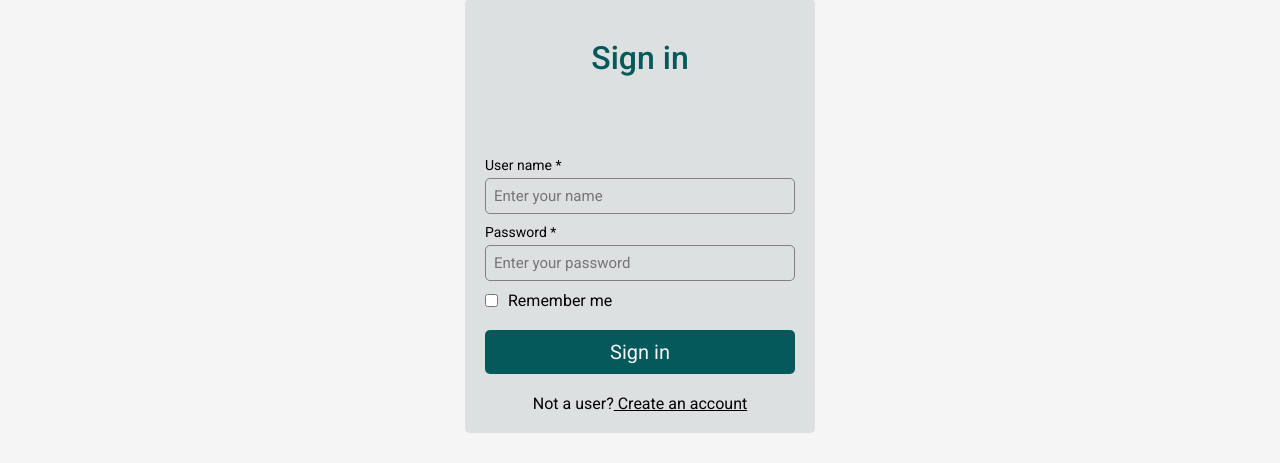
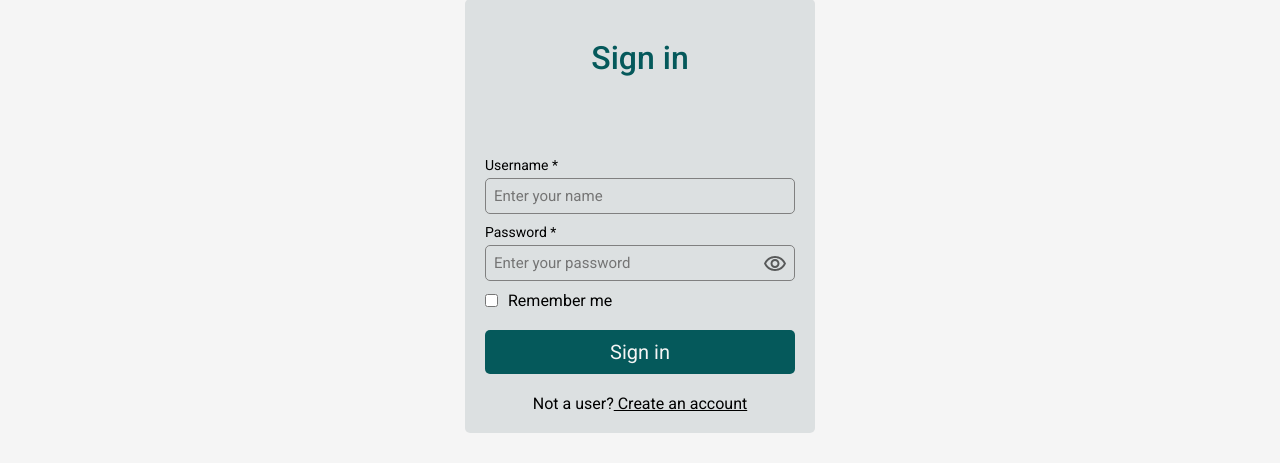
Before and after one commit to salimdawood/Lebanese-Homemade-Frontend, a React (Create React App) app: page /signin in a window 1280 px wide. Shown: the part 145-608 px from the top of the page. Built offline with nearby package versions, Linux system fonts and the light colour scheme; no server answers.

Commit message:
code-clean

```diff
--- a/src/pages/SignIn.jsx
+++ b/src/pages/SignIn.jsx
@@ -7,6 +7,8 @@ import {URL_PATH} from '../constantVariables/path'
 import useAuth from '../hooks/useAuth'
 //context
 import {notificationContext} from '../context/notificationContext'
+//components
+import FormInput from '../components/FormInput'
 
 const SignIn = () => {
 
@@ -57,19 +59,43 @@ const SignIn = () => {
     setUserInfo({ ...userInfo, [e.target.name]: e.target.value });
   }
 
+  const userInput = [
+    {
+      id:1,
+      name:"name",
+      type:"text",
+      placeholder:"Enter your name",
+      errorMessage:"User name should be between 3-30 characters, and should include only letters,numbers,' and spaces.",
+      required:true,
+      label:"Username *",
+      pattern:"^[a-zA-Z0-9\u0621-\u064A\u0660-\u0669 ']{3,30}$"
+    },
+    {
+      id:2,
+      name:"password",
+      type:"password",
+      placeholder:"Enter your password",
+      errorMessage:"Password should be between 8-20 characters, and must include at least: one letter,one number, and one special character(!@#$%^&*).",
+      label:"Password *",
+      pattern:"(?=.*[0-9])(?=.*[a-zA-Z])(?=.*[!@#$%^&*])[a-zA-Z0-9!@#$%^&*]{8,20}",
+      required:true
+    },
+  ]
+
   return (
     <form onSubmit={handleSubmit} className="sign-up-form">
       <h1>Sign in</h1>
       <div className="form-container">
         <span className="db-warning">{warningMessage}</span>
-        <div className="form-input">
-          <label>User name *</label>
-          <input type="text" placeholder="Enter your name" name = "name"  value={userInfo.name} onChange={handleChange} required/>
-        </div>
-        <div className="form-input">
-          <label>Password *</label>
-          <input type="password" placeholder="Enter your password" name = "password" value={userInfo.password} onChange={handleChange} required/>
-        </div>
+        {
+          userInput.map((input)=>(
+            <FormInput
+            key={input.id}
+            {...input}
+            value={userInfo[input.name]}
+            onChange={handleChange} />
+          ))
+        }
         <div className="form-checkbox">
           <input type="checkbox" value="remember-me" />
           <label>Remember me</label>
```
